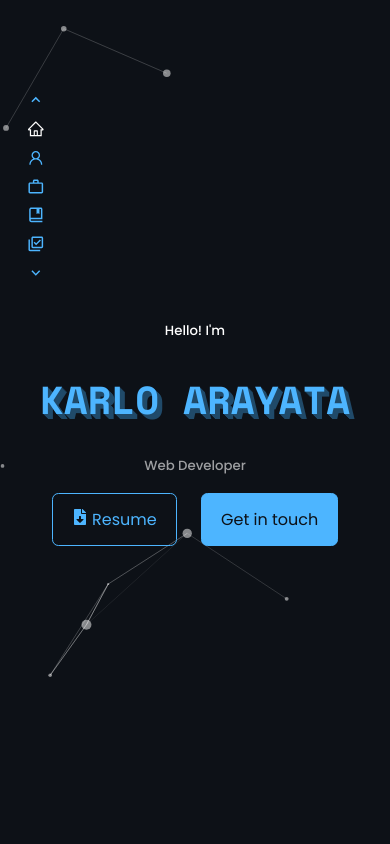
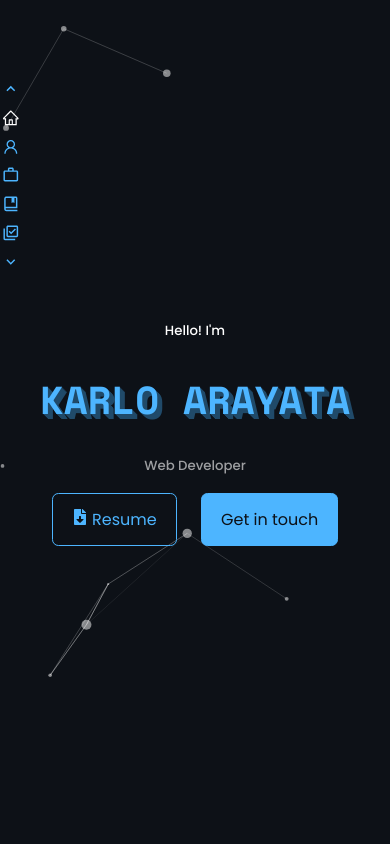
Before and after one commit to pqrSagara/react-portfolio, a React (Create React App) app: page / in a window 390 px wide. Shown: the top 844 px of the page. Built offline with nearby package versions, Linux system fonts and the light colour scheme.

Commit message:
1.1. added icon and fixed animations

```diff
--- a/public/index.html
+++ b/public/index.html
@@ -3,6 +3,7 @@
 
 <head>
   <meta charset="UTF-8">
+  <link rel="icon" href="favicon.ico" />
   <meta http-equiv="X-UA-Compatible" content="IE=edge">
   <meta name="viewport" content="width=device-width, initial-scale=1.0">
   <title>My Portfolio</title>
--- a/src/components/about/About.jsx
+++ b/src/components/about/About.jsx
@@ -7,7 +7,7 @@ import portfolioPic from '../../assets/portfoliopic.jpg'
 
 const About = () => {
   const { ref, inView } = useInView({
-    triggerOnce: false,
+    triggerOnce: true,
     threshold: 0.2,
   });
 
--- a/src/components/experience/timelineElements.js
+++ b/src/components/experience/timelineElements.js
@@ -3,7 +3,7 @@ export const timelineElements = [
         id: 1,
         title: "Technology Consultant I",
         location: "DXC Technology - Taguig, Metro Manila",
-        description: "Web developer mainly working on PHP projects with MSSQL.",
+        description: "Web developer mainly working on PHP projects with RDBMS.",
         date: "March 2022 - July 2023",
         icon: "work",
     },
--- a/src/components/nav/nav.css
+++ b/src/components/nav/nav.css
@@ -38,3 +38,38 @@ nav a.active {
 
     color: var(--color-white);
 }
+
+
+@media screen and (max-width: 1024px) {
+    nav {
+        font-weight: 300;
+        width: max-content;
+        padding: 0.7rem 0.5rem;
+        padding-top: 0rem;
+        z-index: 2;
+        position: fixed;
+        top: 5rem;
+        display: flex;
+        gap: 0.7rem;
+        flex-direction: column;
+        animation: fadeLeft 1s ease-in both;
+    }
+}
+
+/* MEDIA QUERIES (SMALL DEVICES) */
+
+@media screen and (max-width: 600px) {
+    nav {
+        font-weight: 300;
+        width: max-content;
+        padding: 0.7rem 0.1rem;
+        padding-top: 0rem;
+        z-index: 2;
+        position: fixed;
+        top: 5rem;
+        display: flex;
+        gap: 0.7rem;
+        flex-direction: column;
+        animation: fadeLeft 1s ease-in both;
+    }
+}
--- a/src/components/skills/Skills.jsx
+++ b/src/components/skills/Skills.jsx
@@ -4,7 +4,7 @@ import { useInView } from 'react-intersection-observer'
 
 const Skills = () => {
   const { ref, inView } = useInView({
-    triggerOnce: false,
+    triggerOnce: true,
     threshold: 0.5,
   });
 
```
Also changed, not shown: 1 other file (tests, documents, lock files or other folders).
